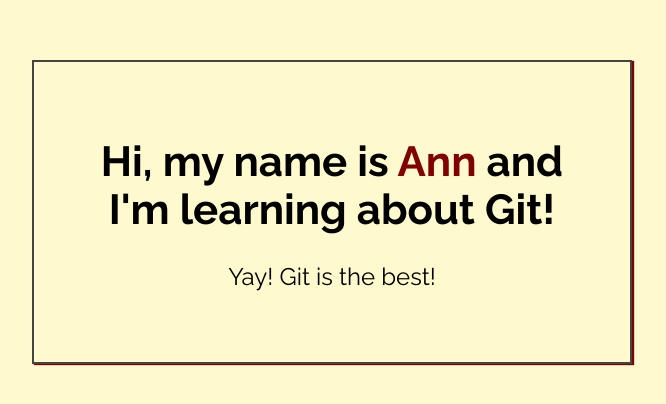
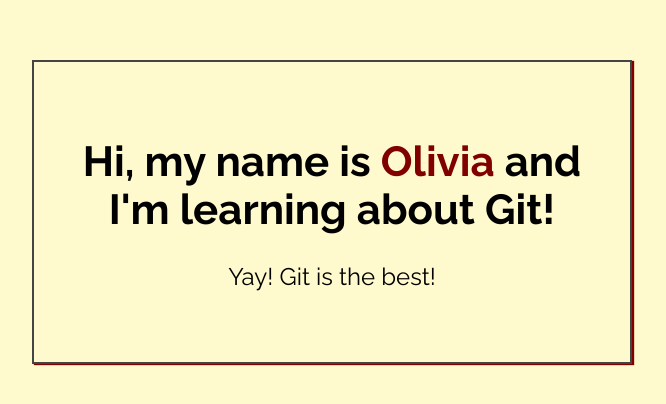
Before and after one commit to olivia-nichole/My-First-Repo, a plain HTML site: page index.html in a window 1280 px wide. Shown: the part 188-592 px from the top of the page, without its empty margins (308-974 px from the left). Drawn offline with Linux system fonts and the light colour scheme.

Commit message:
Added name to index.html

```diff
--- a/index.html
+++ b/index.html
@@ -14,7 +14,7 @@
 <body>
 
     <div class="greeting">
-        <h1>Hi, my name is <span class="highlight">Ann</span> and I'm learning about Git! </h1>
+        <h1>Hi, my name is <span class="highlight">Olivia</span> and I'm learning about Git! </h1>
 
         <p>Yay! Git is the best!</p>
     </div>
```
